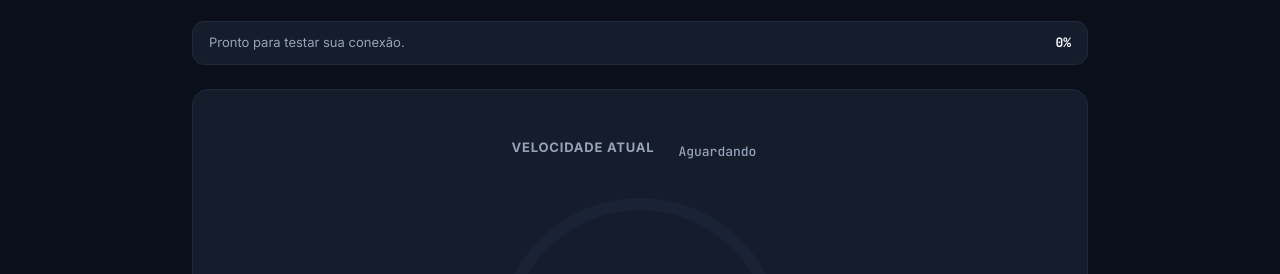
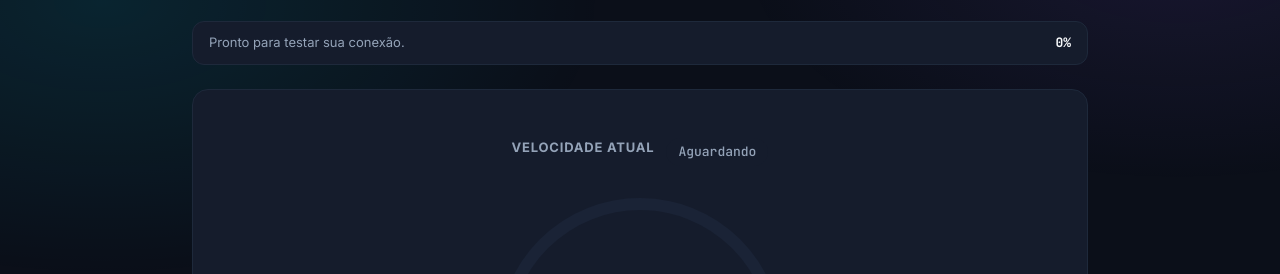
Before and after one commit to JohnKa1/testai-speedtest, a website built with Vite: page index.html in a window 1280 px wide. Shown: the part 118-392 px from the top of the page. Built offline with nearby package versions, Linux system fonts and the light colour scheme.

Commit message:
feat(bg): etapa 2 - adiciona camada .bg-layer estatica (opcao A)

```diff
--- a/index.html
+++ b/index.html
@@ -17,6 +17,7 @@
     <link rel="stylesheet" href="./src/styles/main.css" />
   </head>
   <body data-ui-mode="simple">
+    <div class="bg-layer" aria-hidden="true"></div>
     <div class="app-shell">
       <header class="topbar">
         <div class="brand-block">
--- a/src/styles/base.css
+++ b/src/styles/base.css
@@ -13,9 +13,12 @@
 html {
   font-size: 16px;
   -webkit-text-size-adjust: 100%;
+  background-color: var(--bg-0);
 }
 
 body {
+  position: relative;
+  z-index: 0;
   background-color: var(--bg-0);
   color: var(--text-1);
   font-family: var(--font);
@@ -23,6 +26,17 @@ body {
   line-height: 1.5;
   min-height: 100vh;
   overflow-x: hidden;
+}
+
+.bg-layer {
+  position: fixed;
+  inset: -20%;
+  z-index: -1;
+  pointer-events: none;
+  background:
+    radial-gradient(40% 35% at 20% 25%, var(--bg-glow-1), transparent 70%),
+    radial-gradient(35% 30% at 80% 20%, var(--bg-glow-2), transparent 70%),
+    radial-gradient(45% 40% at 60% 85%, var(--bg-glow-3), transparent 70%);
 }
 
 .mono {
```
